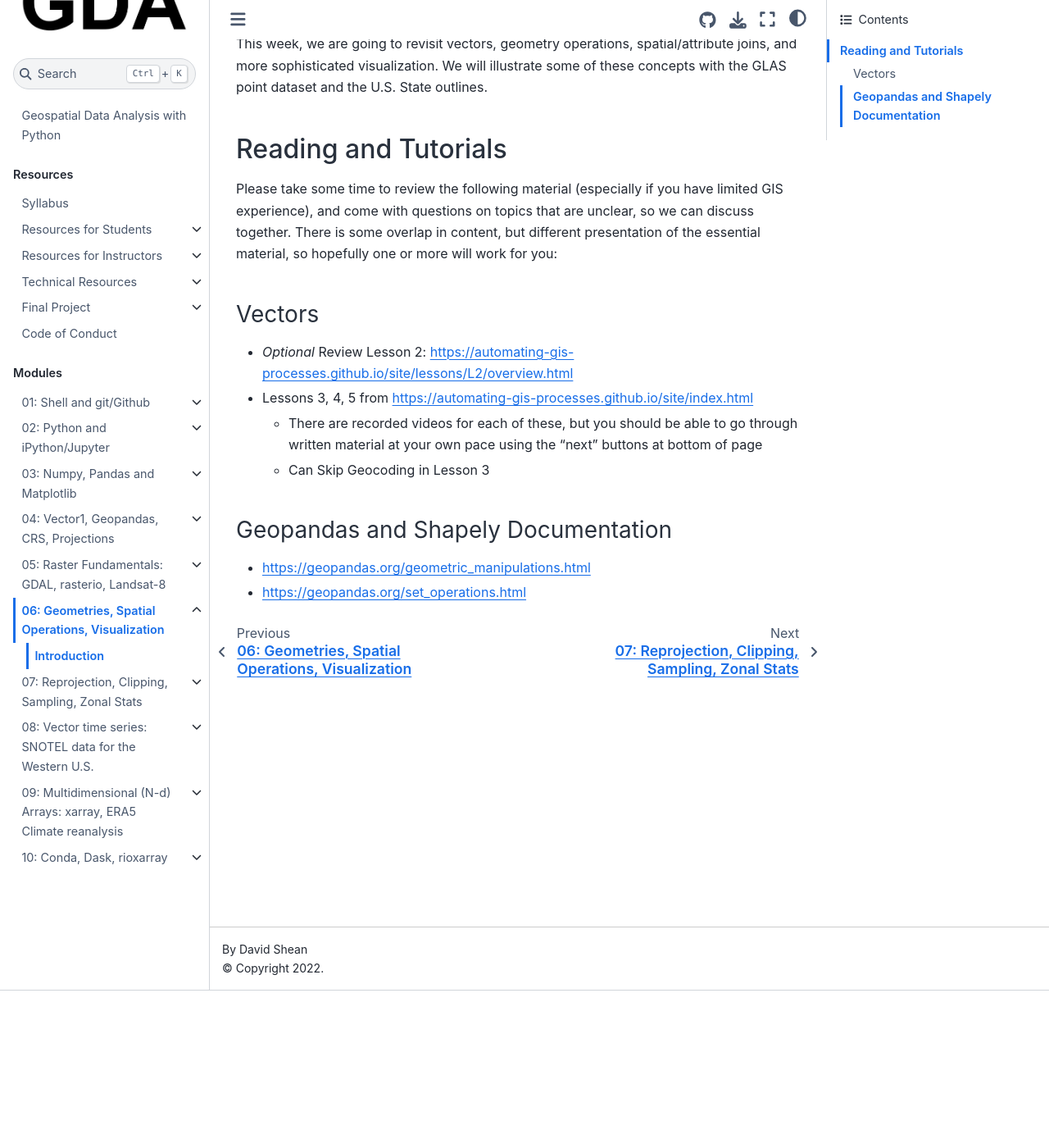
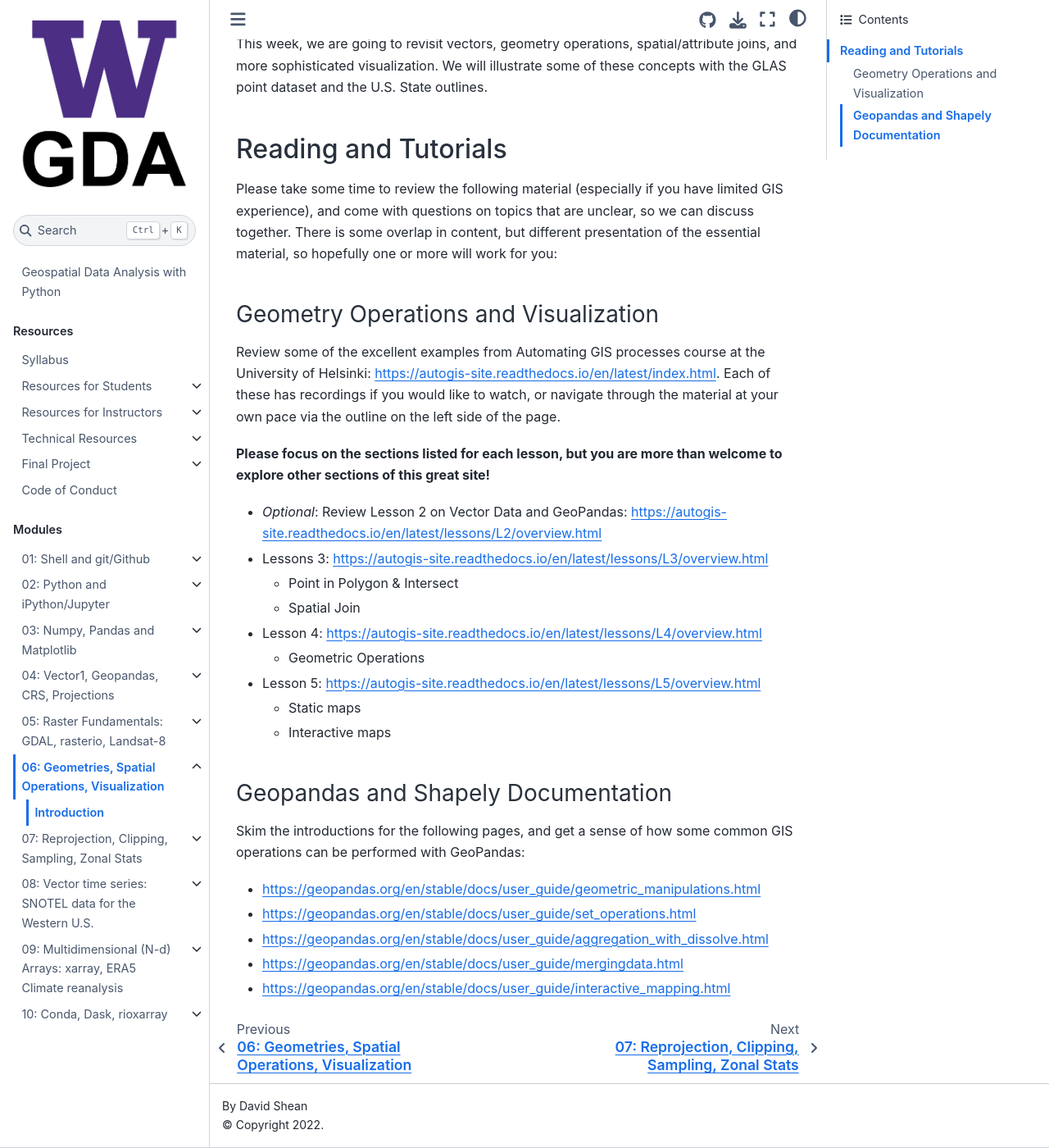
Before and after one commit to UW-GDA/jupyterbook, a Jupyter Book: the page built from book/modules/06_Vector2_Geometries_SpatialOps_Viz/06_Vector2_Geometries_SpatialOps_Viz_prep.md, in a window 1280 px wide and 1400 px high, scrolled down 192 px. Shown: the whole window at 82% size. Built offline with Jupyter Book 1.0.4 settings and Sphinx 7.4.7 and the Sphinx Book theme 1.1.4, drawn with Linux system fonts in a browser that asks for light colours; pages that are not in the unit, such as notebooks, are missing from menus.

Commit message:
Update 06_Vector2_Geometries_SpatialOps_Viz_prep.md

```diff
--- a/book/modules/06_Vector2_Geometries_SpatialOps_Viz/06_Vector2_Geometries_SpatialOps_Viz_prep.md
+++ b/book/modules/06_Vector2_Geometries_SpatialOps_Viz/06_Vector2_Geometries_SpatialOps_Viz_prep.md
@@ -9,12 +9,25 @@
 ## Reading and Tutorials
 Please take some time to review the following material (especially if you have limited GIS experience), and come with questions on topics that are unclear, so we can discuss together.  There is some overlap in content, but different presentation of the essential material, so hopefully one or more will work for you:
 
-### Vectors
-* *Optional* Review Lesson 2: https://automating-gis-processes.github.io/site/lessons/L2/overview.html
-* Lessons 3, 4, 5 from https://automating-gis-processes.github.io/site/index.html
-    * There are recorded videos for each of these, but you should be able to go through written material at your own pace using the "next" buttons at bottom of page
-    * Can Skip Geocoding in Lesson 3
+### Geometry Operations and Visualization
+Review some of the excellent examples from Automating GIS processes course at the University of Helsinki: https://autogis-site.readthedocs.io/en/latest/index.html. Each of these has recordings if you would like to watch, or navigate through the material at your own pace via the outline on the left side of the page.
+
+**Please focus on the sections listed for each lesson, but you are more than welcome to explore other sections of this great site!**
+
+* *Optional*: Review Lesson 2 on Vector Data and GeoPandas: https://autogis-site.readthedocs.io/en/latest/lessons/L2/overview.html
+* Lessons 3: https://autogis-site.readthedocs.io/en/latest/lessons/L3/overview.html
+    * Point in Polygon & Intersect
+    * Spatial Join
+* Lesson 4: https://autogis-site.readthedocs.io/en/latest/lessons/L4/overview.html
+    * Geometric Operations
+* Lesson 5: https://autogis-site.readthedocs.io/en/latest/lessons/L5/overview.html
+    * Static maps
+    * Interactive maps
 
 ### Geopandas and Shapely Documentation
-* https://geopandas.org/geometric_manipulations.html
-* https://geopandas.org/set_operations.html
+Skim the introductions for the following pages, and get a sense of how some common GIS operations can be performed with GeoPandas:
+* https://geopandas.org/en/stable/docs/user_guide/geometric_manipulations.html
+* https://geopandas.org/en/stable/docs/user_guide/set_operations.html
+* https://geopandas.org/en/stable/docs/user_guide/aggregation_with_dissolve.html
+* https://geopandas.org/en/stable/docs/user_guide/mergingdata.html
+* https://geopandas.org/en/stable/docs/user_guide/interactive_mapping.html
```
